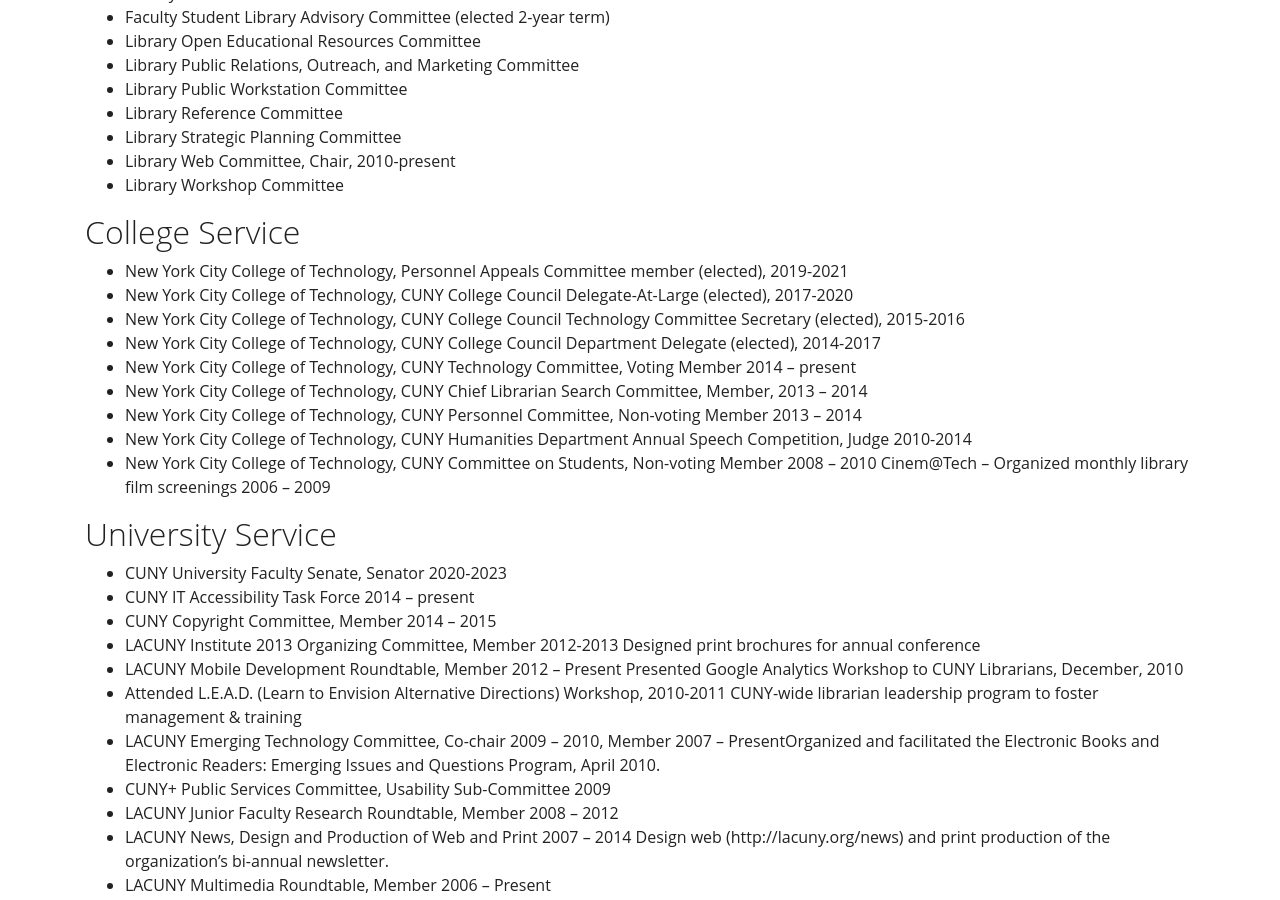
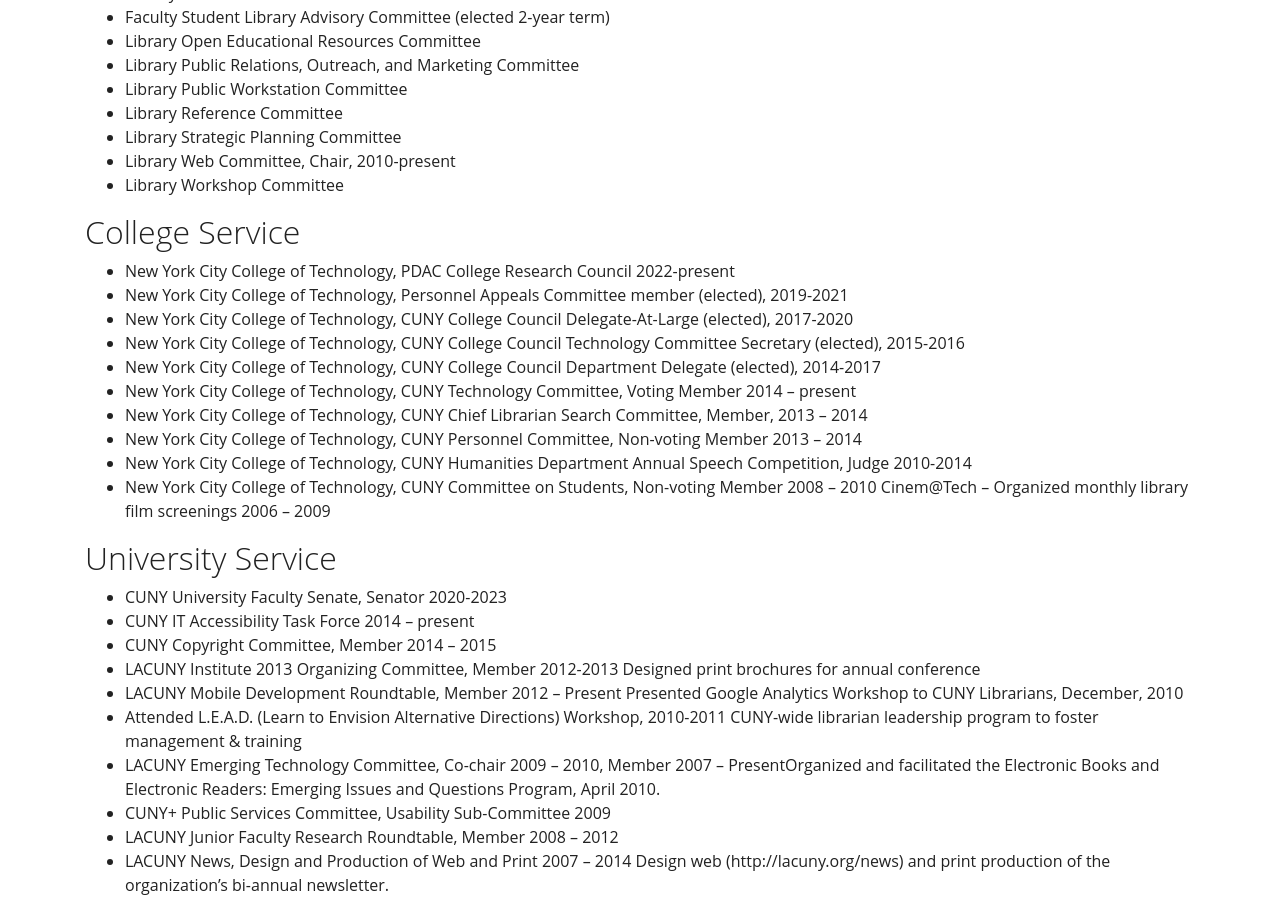
Before and after one commit to KentuckyFriedTofu/kentuckyfriedtofu.github.io.bak2, a Jekyll site: the page built from cv.md, in a window 1280 px wide and 900 px high, scrolled down 6856 px. Built offline with Jekyll 4.4.1, drawn with Linux system fonts in a browser that asks for light colours.

Commit message:
Update cv.md

```diff
--- a/cv.md
+++ b/cv.md
@@ -240,6 +240,7 @@ View my [Google Scholar Profile](https://scholar.google.com/citations?user=mAq-F
 
 ## College Service
 
+* New York City College of Technology, PDAC College Research Council 2022-present
 * New York City College of Technology, Personnel Appeals Committee member (elected), 2019-2021
 * New York City College of Technology, CUNY College Council Delegate-At-Large (elected), 2017-2020
 * New York City College of Technology, CUNY College Council Technology Committee Secretary (elected), 2015-2016
```
